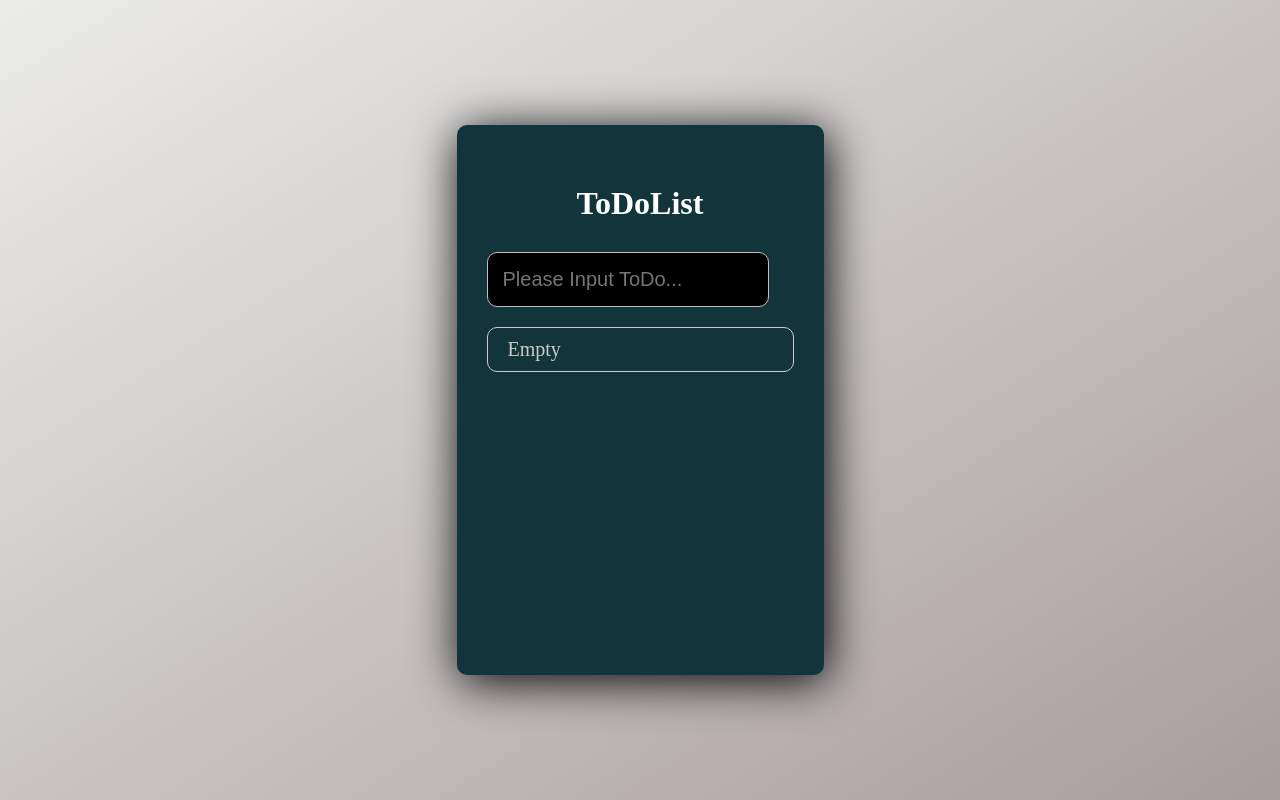
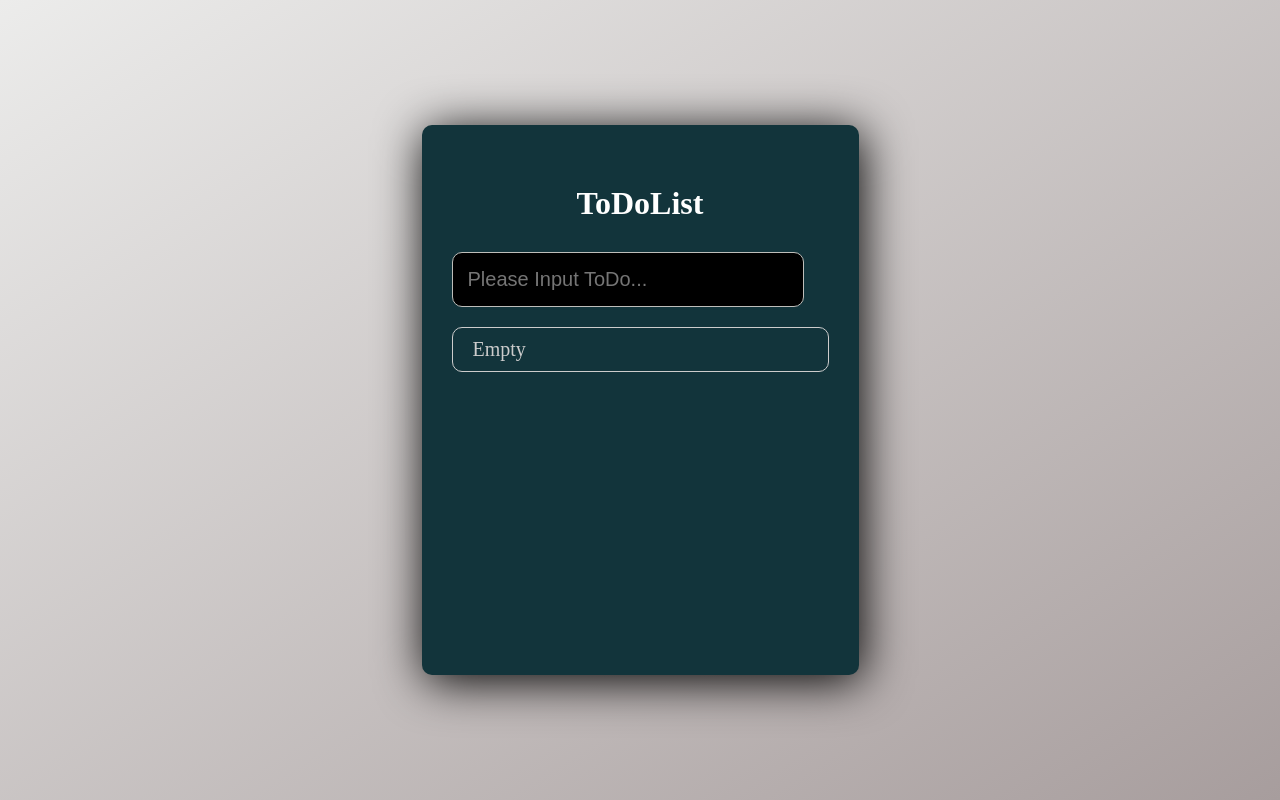
Before and after one commit to ThongMakara/react-todo-project, a React (Create React App) app: page / in a window 1280 px wide. Built offline with nearby package versions, Linux system fonts and the light colour scheme; the HTML template or start-up script is replaced by a standard one.

Commit message:
second commit

```diff
--- a/src/App.css
+++ b/src/App.css
@@ -15,7 +15,7 @@
 }
 .app-wrapper {
   background-color: #12343b;
-   min-width: 150px;
+   min-width: 100px;
    min-height: 550px;
    padding: 30px;
    box-sizing: border-box;
@@ -30,7 +30,7 @@
 }
 .task-input {
   outline: none;
-  width: 250px;
+  width: 320px;
   padding: 15px;
   margin-right: 25px;
   font-size: 20px;
@@ -48,7 +48,6 @@
   border-radius: 10px;
   border: 0;
   background-color: #f1af71; cursor: pointer;
-
   }
 
 .list-item {
@@ -57,7 +56,6 @@
   border: 1px solid #ccc;
   border-radius: 10px;
   padding: 10px;
-  max-height: 30px;
   }
 
 .button-complete, .button-delete,
@@ -90,14 +88,26 @@ margin-right: 10px;
   }
 
   .list {
-    width: 90px;
+    width: 190px;
     background-color: #12343b;
     border: none;
     color: #ccc;
     font-size: 20px;
     padding-left: 10px;
-    margin-right: 15px;
+    max-height: 30px;
+    margin-right: 25px;
   }
+  .list-v {
+    width: 30px;
+    background-color: #12343b;
+    border: none;
+    color: #ccc;
+    font-size: 20px;
+    max-height: 30px;
+    padding-left: 10px;
+    margin-right: 25px;
+  }
+
 input:focus,
 button:focus {
     outline:
--- a/src/components/ToDoList.js
+++ b/src/components/ToDoList.js
@@ -14,7 +14,7 @@ const ToDosList = ({ todos, setTodos, setEditTodo }) => {
     return <div className="card col-12 col-lg-4 login-card mt-2 hv-center">
         <ul> {
             todos.length === 0 ? <li className="list-item" > <label
-                className="list lsit-item"
+                className="list"
                 onChange={(event) => event.preventDefault()}
             >Empty</label> </li> : todos.map((todo) => (
 
@@ -22,7 +22,7 @@ const ToDosList = ({ todos, setTodos, setEditTodo }) => {
                     <input
                         type="text"
                         value={todo.id}
-                        className="list"
+                        className="list-v"
                         onChange={(event) => event.preventDefault()}
                     />
                     <input
```
